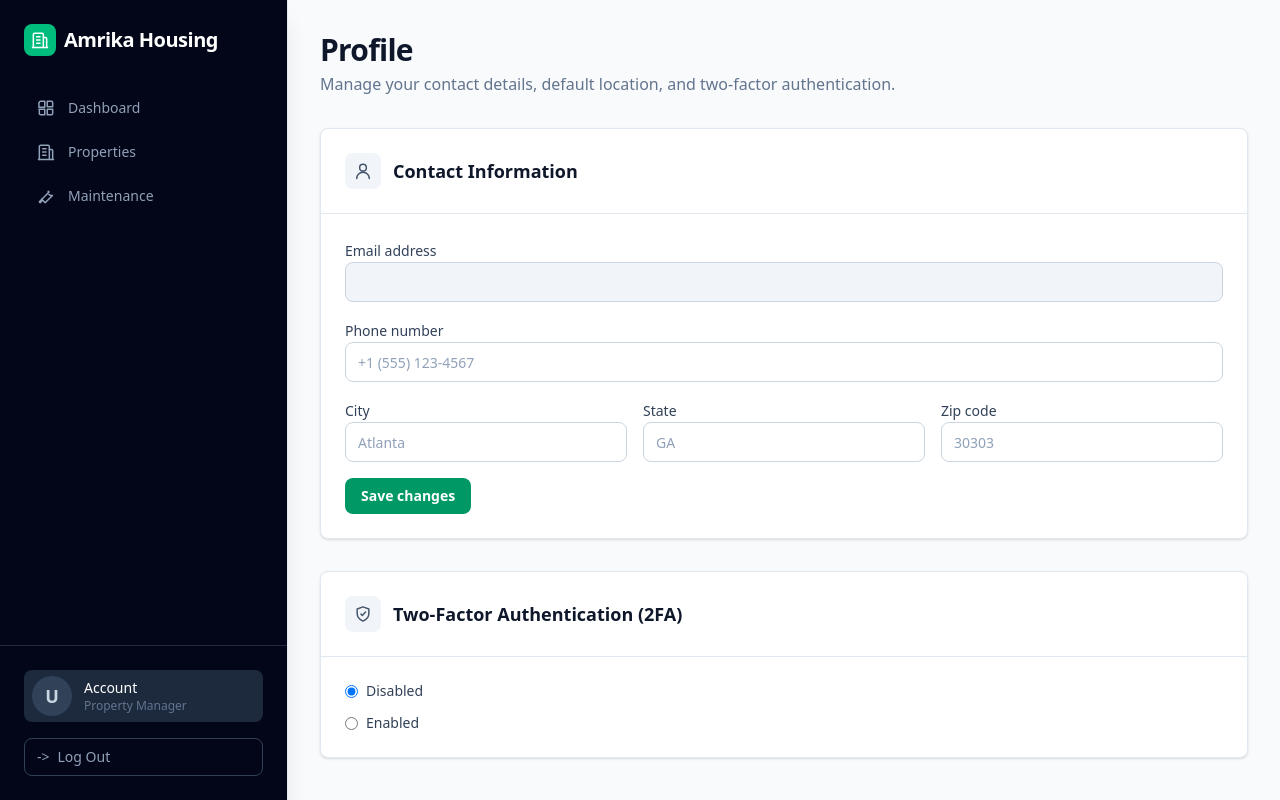
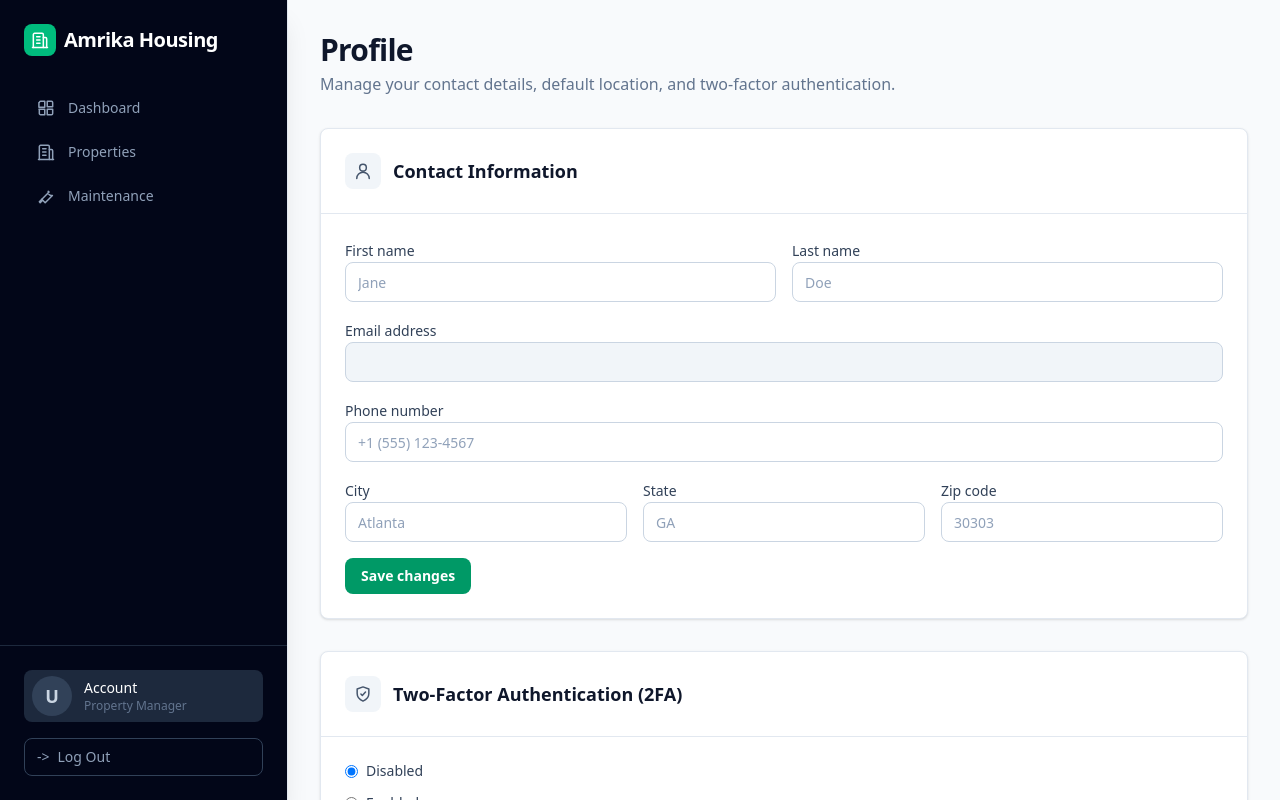
Before and after one commit to amrikahousing/amrikahousing, a Next.js app: page /profile in a window 1280 px wide. Built offline with nearby package versions, Linux system fonts and the light colour scheme; no server answers.

Commit message:
chore: prepare test deployment

```diff
--- a/src/app/dashboard/page.tsx
+++ b/src/app/dashboard/page.tsx
@@ -108,13 +108,14 @@ export default async function DashboardPage() {
   const firstName =
     user?.firstName ?? metadataString(unsafeMetadata, "firstName") ?? null;
   const role = metadataString(unsafeMetadata, "role") ?? "property_manager";
+  const isOrgAdmin = orgRole === "org:admin";
   const shellUser: AppShellUser = {
     email: user?.primaryEmailAddress?.emailAddress ?? null,
     firstName,
     imageUrl: user?.imageUrl ?? null,
-    role,
+    role: isOrgAdmin ? "admin" : role,
     organizationName,
-    isOrgAdmin: orgRole === "org:admin",
+    isOrgAdmin,
   };
 
   const months = Array.from({ length: 6 }, (_, index) => {
--- a/src/app/profile/page.tsx
+++ b/src/app/profile/page.tsx
@@ -1,4 +1,4 @@
-import { currentUser } from "@clerk/nextjs/server";
+import { auth, clerkClient, currentUser } from "@clerk/nextjs/server";
 import { AppShell } from "@/components/AppShell";
 import { ProfileForm } from "@/components/ProfileForm";
 
@@ -12,8 +12,22 @@ function metadataBoolean(metadata: Record<string, unknown>, key: string) {
 }
 
 export default async function ProfilePage() {
-  const user = await currentUser();
+  const [{ orgId }, user] = await Promise.all([auth(), currentUser()]);
   const metadata = (user?.unsafeMetadata ?? {}) as Record<string, unknown>;
+  let organizationName = metadataString(metadata, "organizationName");
+
+  if (orgId) {
+    try {
+      const clerk = await clerkClient();
+      const organization = await clerk.organizations.getOrganization({
+        organizationId: orgId,
+      });
+      organizationName = organization.name;
+    } catch {
+      // Keep the metadata fallback when Clerk organization lookup is unavailable.
+    }
+  }
+
   const twoFactorMethod = metadataString(metadata, "twoFactorMethod");
   const normalizedMethod =
     twoFactorMethod === "email" || twoFactorMethod === "phone"
@@ -36,6 +50,11 @@ export default async function ProfilePage() {
         <ProfileForm
           initialProfile={{
             email: user?.primaryEmailAddress?.emailAddress ?? "",
+            firstName:
+              user?.firstName || metadataString(metadata, "firstName"),
+            lastName:
+              user?.lastName || metadataString(metadata, "lastName"),
+            organizationName,
             phoneNumber: metadataString(metadata, "phoneNumber"),
             city: metadataString(metadata, "city"),
             state: metadataString(metadata, "state"),
--- a/src/components/AppShell.tsx
+++ b/src/components/AppShell.tsx
@@ -27,6 +27,7 @@ export async function getAppShellUser(): Promise<AppShellUser> {
     metadataString(unsafeMetadata, "role") ??
     metadataString(publicMetadata, "role") ??
     "property_manager";
+  const isOrgAdmin = orgRole === "org:admin";
   const organizationName =
     metadataString(unsafeMetadata, "organizationName") ??
     metadataString(publicMetadata, "organizationName");
@@ -39,9 +40,9 @@ export async function getAppShellUser(): Promise<AppShellUser> {
     email: user?.primaryEmailAddress?.emailAddress ?? null,
     firstName,
     imageUrl: user?.imageUrl ?? null,
-    role,
+    role: isOrgAdmin ? "admin" : role,
     organizationName,
-    isOrgAdmin: orgRole === "org:admin",
+    isOrgAdmin,
   };
 }
 
--- a/src/components/AppSidebar.tsx
+++ b/src/components/AppSidebar.tsx
@@ -105,7 +105,7 @@ export function AppSidebar({ user }: AppSidebarProps) {
   const router = useRouter();
   const { signOut } = useClerk();
   const [isOpen, setIsOpen] = useState(false);
-  const roleLabel = roleLabels[user.role] ?? "Workspace";
+  const roleLabel = user.isOrgAdmin ? "Admin" : roleLabels[user.role] ?? "Workspace";
   const displayName = user.firstName ?? user.email ?? "Account";
   const initial = (user.firstName?.[0] ?? user.email?.[0] ?? "U").toUpperCase();
   const visibleNavigation = user.isOrgAdmin
@@ -130,11 +130,10 @@ export function AppSidebar({ user }: AppSidebarProps) {
           </Link>
 
           {user.organizationName ? (
-            <div className="mt-4 rounded-lg border border-slate-800 bg-slate-900/80 px-3 py-3">
+            <div className="mt-4 rounded-lg border border-slate-800 bg-slate-900/80 px-3 py-2.5">
               <p className="truncate text-sm font-semibold text-slate-100">
                 {user.organizationName}
               </p>
-              <p className="mt-1 text-xs text-slate-400">{roleLabel}</p>
             </div>
           ) : null}
         </div>
@@ -189,9 +188,7 @@ export function AppSidebar({ user }: AppSidebarProps) {
           </div>
           <div className="min-w-0 flex-1">
             <p className="truncate text-sm font-medium">{displayName}</p>
-            <p className="truncate text-xs text-slate-500">
-              {user.organizationName ?? roleLabel}
-            </p>
+            <p className="truncate text-xs text-slate-500">{roleLabel}</p>
           </div>
           <UserButton />
         </Link>
--- a/src/components/ProfileForm.tsx
+++ b/src/components/ProfileForm.tsx
@@ -6,6 +6,9 @@ import { useEffect, useState } from "react";
 type ProfileFormProps = {
   initialProfile: {
     email: string;
+    firstName: string;
+    lastName: string;
+    organizationName: string;
     phoneNumber: string;
     city: string;
     state: string;
@@ -40,6 +43,9 @@ const inputClass =
 export function ProfileForm({ initialProfile }: ProfileFormProps) {
   const { user } = useUser();
   const [email] = useState(initialProfile.email);
+  const [organizationName] = useState(initialProfile.organizationName);
+  const [firstName, setFirstName] = useState(initialProfile.firstName);
+  const [lastName, setLastName] = useState(initialProfile.lastName);
   const [phoneNumber, setPhoneNumber] = useState(initialProfile.phoneNumber);
   const [city, setCity] = useState(initialProfile.city);
   const [state, setState] = useState(initialProfile.state);
@@ -62,6 +68,11 @@ export function ProfileForm({ initialProfile }: ProfileFormProps) {
   async function saveProfile() {
     if (!user) return;
 
+    if (!firstName.trim()) {
+      setStatus("First name is required.");
+      return;
+    }
+
     if (twoFactorEnabled && !twoFactorMethod) {
       setStatus("Choose email or phone before enabling 2FA.");
       return;
@@ -77,8 +88,12 @@ export function ProfileForm({ initialProfile }: ProfileFormProps) {
 
     try {
       await user.update({
+        firstName: firstName.trim(),
+        lastName: lastName.trim() || null,
         unsafeMetadata: {
           ...user.unsafeMetadata,
+          firstName: firstName.trim(),
+          lastName: lastName.trim() || null,
           phoneNumber: phoneNumber.trim() || null,
           city: city.trim() || null,
           state: state.trim() || null,
@@ -124,6 +139,29 @@ export function ProfileForm({ initialProfile }: ProfileFormProps) {
         </div>
 
         <div className="space-y-4 p-6">
+          <div className="grid gap-4 sm:grid-cols-2">
+            <Field id="profile-first-name" label="First name">
+              <input
+                id="profile-first-name"
+                className={inputClass}
+                value={firstName}
+                onChange={(event) => setFirstName(event.target.value)}
+                placeholder="Jane"
+                autoComplete="given-name"
+              />
+            </Field>
+            <Field id="profile-last-name" label="Last name">
+              <input
+                id="profile-last-name"
+                className={inputClass}
+                value={lastName}
+                onChange={(event) => setLastName(event.target.value)}
+                placeholder="Doe"
+                autoComplete="family-name"
+              />
+            </Field>
+          </div>
+
           <Field id="profile-email" label="Email address">
             <input
               id="profile-email"
@@ -134,6 +172,18 @@ export function ProfileForm({ initialProfile }: ProfileFormProps) {
               disabled
             />
           </Field>
+
+          {organizationName ? (
+            <Field id="profile-organization" label="Organization">
+              <input
+                id="profile-organization"
+                className={inputClass}
+                value={organizationName}
+                readOnly
+                disabled
+              />
+            </Field>
+          ) : null}
 
           <Field id="profile-phone" label="Phone number">
             <input
```
